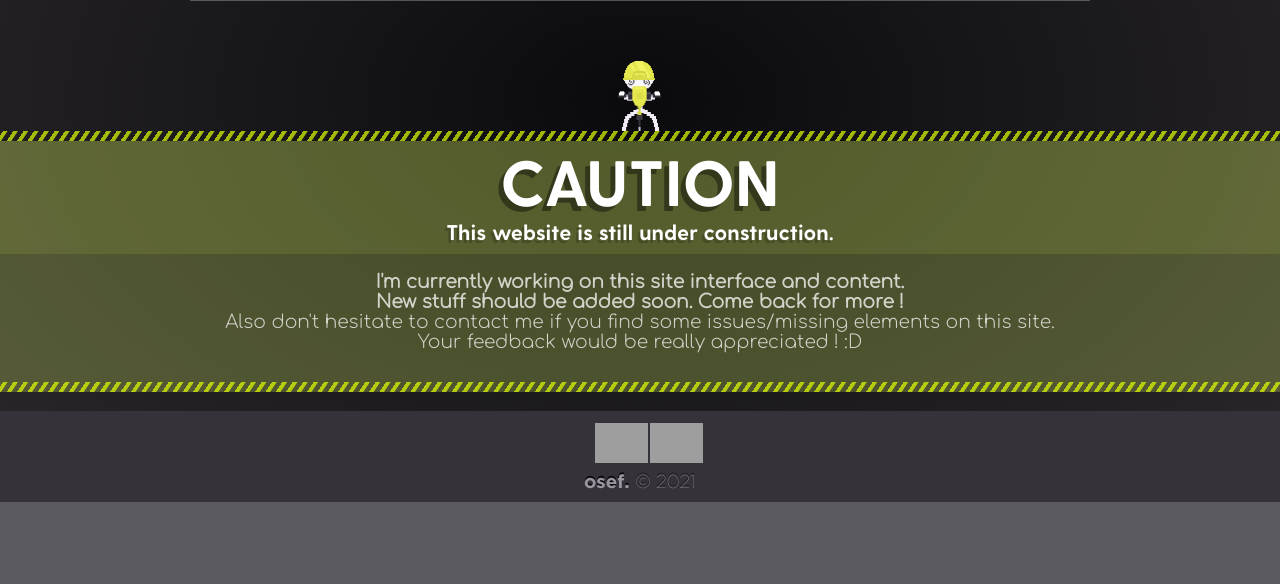
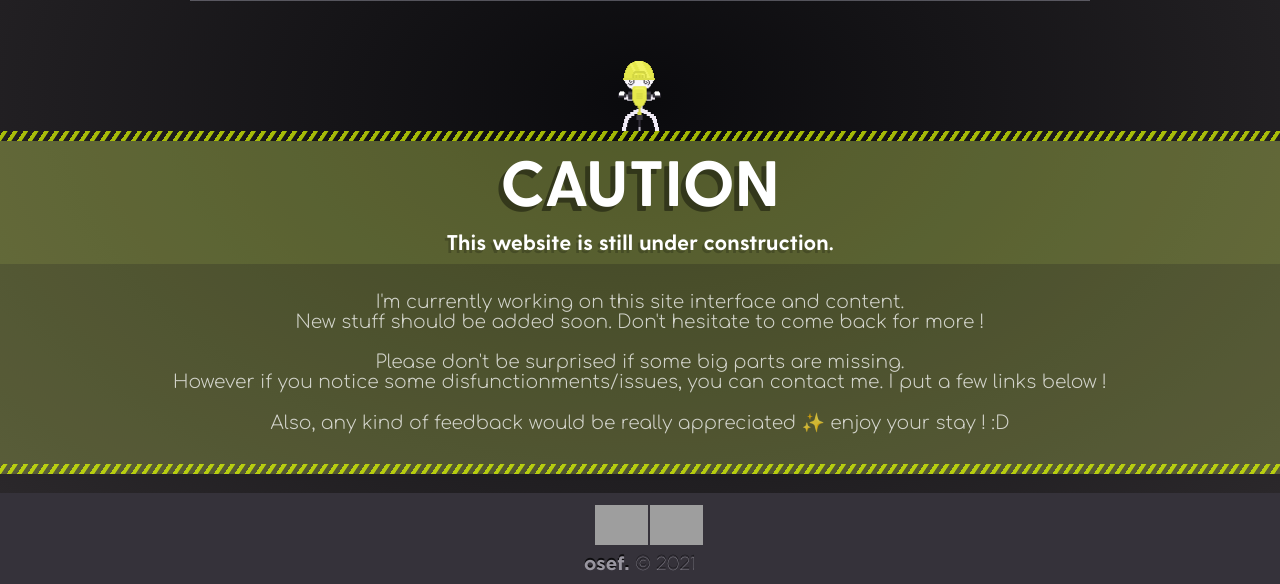
Before and after one commit to aadedjou/osef-art.github.io, a PHP site: page /home.html in a window 1280 px wide. Shown: the part 1901-2485 px from the top of the page. Before the commit the page ends 2403 px from the top, so only its background shows below. Run offline with PHP 8.4, Linux system fonts and the light colour scheme; grey boxes are pictures that could not be loaded.

Commit message:
15/04 update

```diff
--- a/footer.html
+++ b/footer.html
@@ -13,13 +13,13 @@
         <h3> This website is still under construction. </h3>
 
         <p>
-            <b>
-                I'm currently working on this site interface and content. <br>
-                New stuff should be added soon. Come back for more !
-            </b>
-            <br>
-            Also don't hesitate to contact me if you find some issues/missing elements on this site. <br>
-            Your feedback would be really appreciated ! :D
+            I'm currently working on this site interface and content. <br>
+            New stuff should be added soon. Don't hesitate to come back for more !
+            <br> <br>
+            Please don't be surprised if some big parts are missing. <br>
+            However if you notice some disfunctionments/issues, you can contact me.
+            I put a few links below ! <br> <br>
+            Also, any kind of feedback would be really appreciated ✨ enjoy your stay ! :D
         </p>
     </div>
 </div>
--- a/style.css
+++ b/style.css
@@ -34,11 +34,11 @@
   font-family: "Gotham", sans-serif;
 }
 
-.art-article .read-more, .game-article .read-more, #sub-panel #label-container-music, #sub-panel #label-container-anims, #sub-panel #label-container-games, #sub-panel #label-container-art, #caution p {
+#caution p, .art-article .read-more, .game-article .read-more, #sub-panel #label-container-music, #sub-panel #label-container-anims, #sub-panel #label-container-games, #sub-panel #label-container-art {
   font-family: "Comfortaa", sans-serif;
 }
 
-#bio p, h2, #caution h3 {
+#caution h3, #bio p, h2 {
   font-family: "Greycliff", sans-serif;
 }
 
@@ -93,7 +93,7 @@ div {
   width: 100%;
 }
 
-.center, .tip .follow-box .links .link-box, .art-panel .follow-box .links .link-box, #graphism-panel .follow-box .links .link-box, .art-article .follow-box .links .link-box, .game-article .follow-box .links .link-box, .tip .follow-box .links, .art-panel .follow-box .links, #graphism-panel .follow-box .links, .art-article .follow-box .links, .game-article .follow-box .links, .tip .follow-box, .art-panel .follow-box, #graphism-panel .follow-box, .art-article .follow-box, .game-article .follow-box, #caution p, #caution {
+.center, #caution p, #caution, .tip .follow-box .links .link-box, .art-panel .follow-box .links .link-box, #graphism-panel .follow-box .links .link-box, .art-article .follow-box .links .link-box, .game-article .follow-box .links .link-box, .tip .follow-box .links, .art-panel .follow-box .links, #graphism-panel .follow-box .links, .art-article .follow-box .links, .game-article .follow-box .links, .tip .follow-box, .art-panel .follow-box, #graphism-panel .follow-box, .art-article .follow-box, .game-article .follow-box {
   text-align: center;
   align-items: center;
   justify-content: center;
@@ -101,35 +101,6 @@ div {
 
 .hidden {
   display: none;
-}
-
-#caution {
-  margin-top: 50px;
-}
-#caution .crossed-line, #caution p {
-  border: 10px solid rgba(225, 255, 0, 0.7);
-  border-width: 0 0 10px 0;
-  border-image: repeating-linear-gradient(-75deg, transparent, transparent 5px, rgba(225, 255, 0, 0.7) 6px, rgba(225, 255, 0, 0.7) 10px) 25 0;
-}
-#caution h2 {
-  text-transform: uppercase;
-  background-color: rgba(225, 250, 100, 0.1);
-  font-size: 48pt;
-  text-shadow: -5px 5px rgba(0, 0, 0, 0.4);
-}
-#caution h3 {
-  font-size: 16pt;
-  background-color: rgba(225, 250, 100, 0.1);
-  margin: 0;
-  padding-bottom: 10px;
-  text-shadow: -2.5px 2.5px rgba(0, 0, 0, 0.2);
-}
-#caution .content {
-  background-color: rgba(225, 250, 100, 0.25);
-}
-#caution p {
-  color: rgba(255, 255, 255, 0.75);
-  padding-bottom: 30px;
 }
 
 #top-panel {
@@ -389,11 +360,11 @@ div {
   font-family: "Gotham", sans-serif;
 }
 
-.art-article .read-more, .game-article .read-more, #caution p, #sub-panel #label-container-art, #sub-panel #label-container-games, #sub-panel #label-container-anims, #sub-panel #label-container-music {
+#caution p, .art-article .read-more, .game-article .read-more, #sub-panel #label-container-art, #sub-panel #label-container-games, #sub-panel #label-container-anims, #sub-panel #label-container-music {
   font-family: "Comfortaa", sans-serif;
 }
 
-#bio p, h2, #caution h3 {
+#caution h3, #bio p, h2 {
   font-family: "Greycliff", sans-serif;
 }
 
@@ -448,7 +419,7 @@ div {
   width: 100%;
 }
 
-.center, .tip .follow-box .links .link-box, .art-panel .follow-box .links .link-box, #graphism-panel .follow-box .links .link-box, .art-article .follow-box .links .link-box, .game-article .follow-box .links .link-box, .tip .follow-box .links, .art-panel .follow-box .links, #graphism-panel .follow-box .links, .art-article .follow-box .links, .game-article .follow-box .links, .tip .follow-box, .art-panel .follow-box, #graphism-panel .follow-box, .art-article .follow-box, .game-article .follow-box, #caution, #caution p {
+.center, #caution p, #caution, .tip .follow-box .links .link-box, .art-panel .follow-box .links .link-box, #graphism-panel .follow-box .links .link-box, .art-article .follow-box .links .link-box, .game-article .follow-box .links .link-box, .tip .follow-box .links, .art-panel .follow-box .links, #graphism-panel .follow-box .links, .art-article .follow-box .links, .game-article .follow-box .links, .tip .follow-box, .art-panel .follow-box, #graphism-panel .follow-box, .art-article .follow-box, .game-article .follow-box {
   text-align: center;
   align-items: center;
   justify-content: center;
@@ -456,35 +427,6 @@ div {
 
 .hidden {
   display: none;
-}
-
-#caution {
-  margin-top: 50px;
-}
-#caution .crossed-line, #caution p {
-  border: 10px solid rgba(225, 255, 0, 0.7);
-  border-width: 0 0 10px 0;
-  border-image: repeating-linear-gradient(-75deg, transparent, transparent 5px, rgba(225, 255, 0, 0.7) 6px, rgba(225, 255, 0, 0.7) 10px) 25 0;
-}
-#caution h2 {
-  text-transform: uppercase;
-  background-color: rgba(225, 250, 100, 0.1);
-  font-size: 48pt;
-  text-shadow: -5px 5px rgba(0, 0, 0, 0.4);
-}
-#caution h3 {
-  font-size: 16pt;
-  background-color: rgba(225, 250, 100, 0.1);
-  margin: 0;
-  padding-bottom: 10px;
-  text-shadow: -2.5px 2.5px rgba(0, 0, 0, 0.2);
-}
-#caution .content {
-  background-color: rgba(225, 250, 100, 0.25);
-}
-#caution p {
-  color: rgba(255, 255, 255, 0.75);
-  padding-bottom: 30px;
 }
 
 svg {
@@ -826,11 +768,11 @@ svg {
   font-family: "Gotham", sans-serif;
 }
 
-.art-article .read-more, .game-article .read-more, #caution p, #sub-panel #label-container-art, #sub-panel #label-container-games, #sub-panel #label-container-anims, #sub-panel #label-container-music {
+#caution p, .art-article .read-more, .game-article .read-more, #sub-panel #label-container-art, #sub-panel #label-container-games, #sub-panel #label-container-anims, #sub-panel #label-container-music {
   font-family: "Comfortaa", sans-serif;
 }
 
-#bio p, h2, #caution h3 {
+#caution h3, #bio p, h2 {
   font-family: "Greycliff", sans-serif;
 }
 
@@ -885,7 +827,7 @@ div {
   width: 100%;
 }
 
-.center, .tip .follow-box .links .link-box, .art-panel .follow-box .links .link-box, #graphism-panel .follow-box .links .link-box, .art-article .follow-box .links .link-box, .game-article .follow-box .links .link-box, .tip .follow-box .links, .art-panel .follow-box .links, #graphism-panel .follow-box .links, .art-article .follow-box .links, .game-article .follow-box .links, .tip .follow-box, .art-panel .follow-box, #graphism-panel .follow-box, .art-article .follow-box, .game-article .follow-box, #caution, #caution p {
+.center, #caution p, #caution, .tip .follow-box .links .link-box, .art-panel .follow-box .links .link-box, #graphism-panel .follow-box .links .link-box, .art-article .follow-box .links .link-box, .game-article .follow-box .links .link-box, .tip .follow-box .links, .art-panel .follow-box .links, #graphism-panel .follow-box .links, .art-article .follow-box .links, .game-article .follow-box .links, .tip .follow-box, .art-panel .follow-box, #graphism-panel .follow-box, .art-article .follow-box, .game-article .follow-box {
   text-align: center;
   align-items: center;
   justify-content: center;
@@ -895,35 +837,6 @@ div {
   display: none;
 }
 
-#caution {
-  margin-top: 50px;
-}
-#caution .crossed-line, #caution p {
-  border: 10px solid rgba(225, 255, 0, 0.7);
-  border-width: 0 0 10px 0;
-  border-image: repeating-linear-gradient(-75deg, transparent, transparent 5px, rgba(225, 255, 0, 0.7) 6px, rgba(225, 255, 0, 0.7) 10px) 25 0;
-}
-#caution h2 {
-  text-transform: uppercase;
-  background-color: rgba(225, 250, 100, 0.1);
-  font-size: 48pt;
-  text-shadow: -5px 5px rgba(0, 0, 0, 0.4);
-}
-#caution h3 {
-  font-size: 16pt;
-  background-color: rgba(225, 250, 100, 0.1);
-  margin: 0;
-  padding-bottom: 10px;
-  text-shadow: -2.5px 2.5px rgba(0, 0, 0, 0.2);
-}
-#caution .content {
-  background-color: rgba(225, 250, 100, 0.25);
-}
-#caution p {
-  color: rgba(255, 255, 255, 0.75);
-  padding-bottom: 30px;
-}
-
 @font-face {
   font-family: "Bahnschrift";
   src: url("assets/fonts/Bahnschrift.ttf") format("truetype");
@@ -948,11 +861,11 @@ div {
   font-family: "Gotham", sans-serif;
 }
 
-.art-article .read-more, .game-article .read-more, #caution p, #sub-panel #label-container-art, #sub-panel #label-container-games, #sub-panel #label-container-anims, #sub-panel #label-container-music {
+#caution p, .art-article .read-more, .game-article .read-more, #sub-panel #label-container-art, #sub-panel #label-container-games, #sub-panel #label-container-anims, #sub-panel #label-container-music {
   font-family: "Comfortaa", sans-serif;
 }
 
-#bio p, h2, #caution h3 {
+#caution h3, #bio p, h2 {
   font-family: "Greycliff", sans-serif;
 }
 
@@ -1007,7 +920,7 @@ div {
   width: 100%;
 }
 
-.center, .tip .follow-box .links .link-box, .art-panel .follow-box .links .link-box, #graphism-panel .follow-box .links .link-box, .art-article .follow-box .links .link-box, .game-article .follow-box .links .link-box, .tip .follow-box .links, .art-panel .follow-box .links, #graphism-panel .follow-box .links, .art-article .follow-box .links, .game-article .follow-box .links, .tip .follow-box, .art-panel .follow-box, #graphism-panel .follow-box, .art-article .follow-box, .game-article .follow-box, #caution, #caution p {
+.center, #caution p, #caution, .tip .follow-box .links .link-box, .art-panel .follow-box .links .link-box, #graphism-panel .follow-box .links .link-box, .art-article .follow-box .links .link-box, .game-article .follow-box .links .link-box, .tip .follow-box .links, .art-panel .follow-box .links, #graphism-panel .follow-box .links, .art-article .follow-box .links, .game-article .follow-box .links, .tip .follow-box, .art-panel .follow-box, #graphism-panel .follow-box, .art-article .follow-box, .game-article .follow-box {
   text-align: center;
   align-items: center;
   justify-content: center;
@@ -1015,35 +928,6 @@ div {
 
 .hidden {
   display: none;
-}
-
-#caution {
-  margin-top: 50px;
-}
-#caution .crossed-line, #caution p {
-  border: 10px solid rgba(225, 255, 0, 0.7);
-  border-width: 0 0 10px 0;
-  border-image: repeating-linear-gradient(-75deg, transparent, transparent 5px, rgba(225, 255, 0, 0.7) 6px, rgba(225, 255, 0, 0.7) 10px) 25 0;
-}
-#caution h2 {
-  text-transform: uppercase;
-  background-color: rgba(225, 250, 100, 0.1);
-  font-size: 48pt;
-  text-shadow: -5px 5px rgba(0, 0, 0, 0.4);
-}
-#caution h3 {
-  font-size: 16pt;
-  background-color: rgba(225, 250, 100, 0.1);
-  margin: 0;
-  padding-bottom: 10px;
-  text-shadow: -2.5px 2.5px rgba(0, 0, 0, 0.2);
-}
-#caution .content {
-  background-color: rgba(225, 250, 100, 0.25);
-}
-#caution p {
-  color: rgba(255, 255, 255, 0.75);
-  padding-bottom: 30px;
 }
 
 #top-panel {
@@ -1663,7 +1547,7 @@ div {
   width: 100%;
 }
 
-.center, #caution, #caution p, .game-article .follow-box, .game-article .follow-box .links, .game-article .follow-box .links .link-box, .art-article .follow-box, .art-article .follow-box .links, .art-article .follow-box .links .link-box, .art-panel .follow-box, .art-panel .follow-box .links, .art-panel .follow-box .links .link-box, #graphism-panel .follow-box, #graphism-panel .follow-box .links, #graphism-panel .follow-box .links .link-box, .tip .follow-box, .tip .follow-box .links, .tip .follow-box .links .link-box {
+.center, #caution p, #caution, .game-article .follow-box, .game-article .follow-box .links, .game-article .follow-box .links .link-box, .art-article .follow-box, .art-article .follow-box .links, .art-article .follow-box .links .link-box, .art-panel .follow-box, .art-panel .follow-box .links, .art-panel .follow-box .links .link-box, #graphism-panel .follow-box, #graphism-panel .follow-box .links, #graphism-panel .follow-box .links .link-box, .tip .follow-box, .tip .follow-box .links, .tip .follow-box .links .link-box {
   text-align: center;
   align-items: center;
   justify-content: center;
@@ -1671,35 +1555,6 @@ div {
 
 .hidden {
   display: none;
-}
-
-#caution {
-  margin-top: 50px;
-}
-#caution .crossed-line, #caution p {
-  border: 10px solid rgba(225, 255, 0, 0.7);
-  border-width: 0 0 10px 0;
-  border-image: repeating-linear-gradient(-75deg, transparent, transparent 5px, rgba(225, 255, 0, 0.7) 6px, rgba(225, 255, 0, 0.7) 10px) 25 0;
-}
-#caution h2 {
-  text-transform: uppercase;
-  background-color: rgba(225, 250, 100, 0.1);
-  font-size: 48pt;
-  text-shadow: -5px 5px rgba(0, 0, 0, 0.4);
-}
-#caution h3 {
-  font-size: 16pt;
-  background-color: rgba(225, 250, 100, 0.1);
-  margin: 0;
-  padding-bottom: 10px;
-  text-shadow: -2.5px 2.5px rgba(0, 0, 0, 0.2);
-}
-#caution .content {
-  background-color: rgba(225, 250, 100, 0.25);
-}
-#caution p {
-  color: rgba(255, 255, 255, 0.75);
-  padding-bottom: 30px;
 }
 
 #footer {
@@ -1764,6 +1619,35 @@ div {
   display: none;
 }
 
+#caution {
+  margin-top: 50px;
+}
+#caution .crossed-line, #caution p {
+  border: 10px solid rgba(225, 255, 0, 0.7);
+  border-width: 0 0 10px 0;
+  border-image: repeating-linear-gradient(-75deg, transparent, transparent 5px, rgba(225, 255, 0, 0.7) 6px, rgba(225, 255, 0, 0.7) 10px) 25 0;
+}
+#caution h2 {
+  text-transform: uppercase;
+  background-color: rgba(225, 250, 100, 0.1);
+  font-size: 48pt;
+  text-shadow: -5px 5px rgba(0, 0, 0, 0.4);
+}
+#caution h3 {
+  font-size: 16pt;
+  background-color: rgba(225, 250, 100, 0.1);
+  margin: 0;
+  padding: 10px 0;
+  text-shadow: -2.5px 2.5px rgba(0, 0, 0, 0.2);
+}
+#caution .content {
+  background-color: rgba(225, 250, 100, 0.25);
+}
+#caution p {
+  color: rgba(255, 255, 255, 0.75);
+  padding: 10px 30px 30px 30px;
+}
+
 @font-face {
   font-family: "Bahnschrift";
   src: url("assets/fonts/Bahnschrift.ttf") format("truetype");
@@ -1788,11 +1672,11 @@ body, .new-stamp, p, #bio .intro, .game-article .featured, .art-article .feature
   font-family: "Gotham", sans-serif;
 }
 
-#caution p, #sub-panel #label-container-art, #sub-panel #label-container-games, #sub-panel #label-container-anims, #sub-panel #label-container-music, .game-article .read-more, .art-article .read-more {
+#sub-panel #label-container-art, #sub-panel #label-container-games, #sub-panel #label-container-anims, #sub-panel #label-container-music, .game-article .read-more, .art-article .read-more, #caution p {
   font-family: "Comfortaa", sans-serif;
 }
 
-#caution h3, h2, #bio p {
+h2, #bio p, #caution h3 {
   font-family: "Greycliff", sans-serif;
 }
 
@@ -1847,7 +1731,7 @@ div {
   width: 100%;
 }
 
-.center, #caution, #caution p, .game-article .follow-box, .game-article .follow-box .links, .game-article .follow-box .links .link-box, .art-article .follow-box, .art-article .follow-box .links, .art-article .follow-box .links .link-box, .art-panel .follow-box, .art-panel .follow-box .links, .art-panel .follow-box .links .link-box, #graphism-panel .follow-box, #graphism-panel .follow-box .links, #graphism-panel .follow-box .links .link-box, .tip .follow-box, .tip .follow-box .links, .tip .follow-box .links .link-box {
+.center, .game-article .follow-box, .game-article .follow-box .links, .game-article .follow-box .links .link-box, .art-article .follow-box, .art-article .follow-box .links, .art-article .follow-box .links .link-box, .art-panel .follow-box, .art-panel .follow-box .links, .art-panel .follow-box .links .link-box, #graphism-panel .follow-box, #graphism-panel .follow-box .links, #graphism-panel .follow-box .links .link-box, .tip .follow-box, .tip .follow-box .links, .tip .follow-box .links .link-box, #caution, #caution p {
   text-align: center;
   align-items: center;
   justify-content: center;
@@ -1855,35 +1739,6 @@ div {
 
 .hidden {
   display: none;
-}
-
-#caution {
-  margin-top: 50px;
-}
-#caution .crossed-line, #caution p {
-  border: 10px solid rgba(225, 255, 0, 0.7);
-  border-width: 0 0 10px 0;
-  border-image: repeating-linear-gradient(-75deg, transparent, transparent 5px, rgba(225, 255, 0, 0.7) 6px, rgba(225, 255, 0, 0.7) 10px) 25 0;
-}
-#caution h2 {
-  text-transform: uppercase;
-  background-color: rgba(225, 250, 100, 0.1);
-  font-size: 48pt;
-  text-shadow: -5px 5px rgba(0, 0, 0, 0.4);
-}
-#caution h3 {
-  font-size: 16pt;
-  background-color: rgba(225, 250, 100, 0.1);
-  margin: 0;
-  padding-bottom: 10px;
-  text-shadow: -2.5px 2.5px rgba(0, 0, 0, 0.2);
-}
-#caution .content {
-  background-color: rgba(225, 250, 100, 0.25);
-}
-#caution p {
-  color: rgba(255, 255, 255, 0.75);
-  padding-bottom: 30px;
 }
 
 svg {
```
Also changed, not shown: footer.scss (+46 -0 lines), global.scss (+0 -45 lines), 1 other file.
